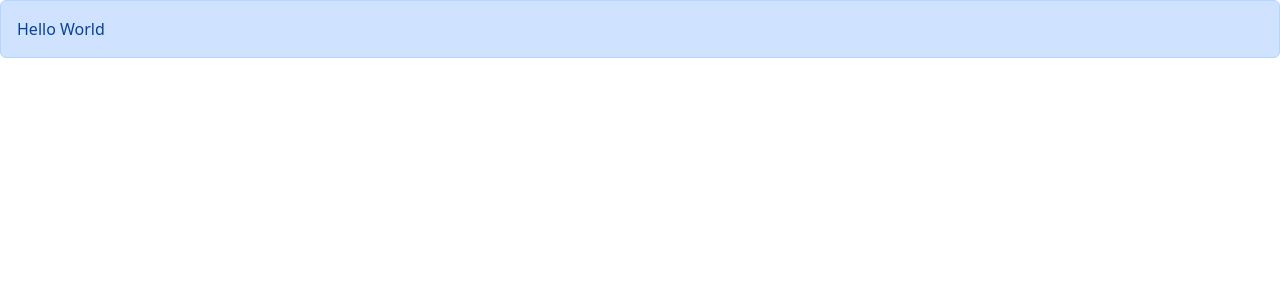
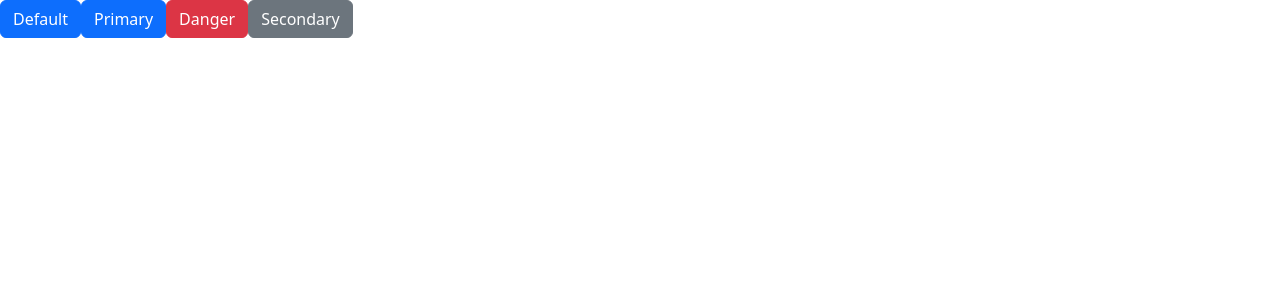
Before and after one commit to taufanbasri/react18-recap, a React (Vite) app: page / in a window 1280 px wide. Shown: the top 300 px of the page. Built offline with nearby package versions, Linux system fonts and the light colour scheme.

Commit message:
Button Component

```diff
--- a/src/App.tsx
+++ b/src/App.tsx
@@ -1,9 +1,18 @@
-import Alert from "./components/Alert";
+import Button from "./components/Button";
 
 function App() {
   return (
     <div>
-      <Alert>Hello World</Alert>
+      <Button onClick={() => console.log("Clicked")}>Default</Button>
+      <Button color="primary" onClick={() => console.log("Clicked")}>
+        Primary
+      </Button>
+      <Button color="danger" onClick={() => console.log("Clicked")}>
+        Danger
+      </Button>
+      <Button color="secondary" onClick={() => console.log("Clicked")}>
+        Secondary
+      </Button>
     </div>
   );
 }
--- /dev/null
+++ b/src/components/Button.tsx
@@ -0,0 +1,15 @@
+interface Props {
+  children: string;
+  color?: "primary" | "secondary" | "danger";
+  onClick: () => void;
+}
+
+const Button = ({ color = "primary", children, onClick }: Props) => {
+  return (
+    <button className={`btn btn-${color}`} onClick={onClick}>
+      {children}
+    </button>
+  );
+};
+
+export default Button;
```
